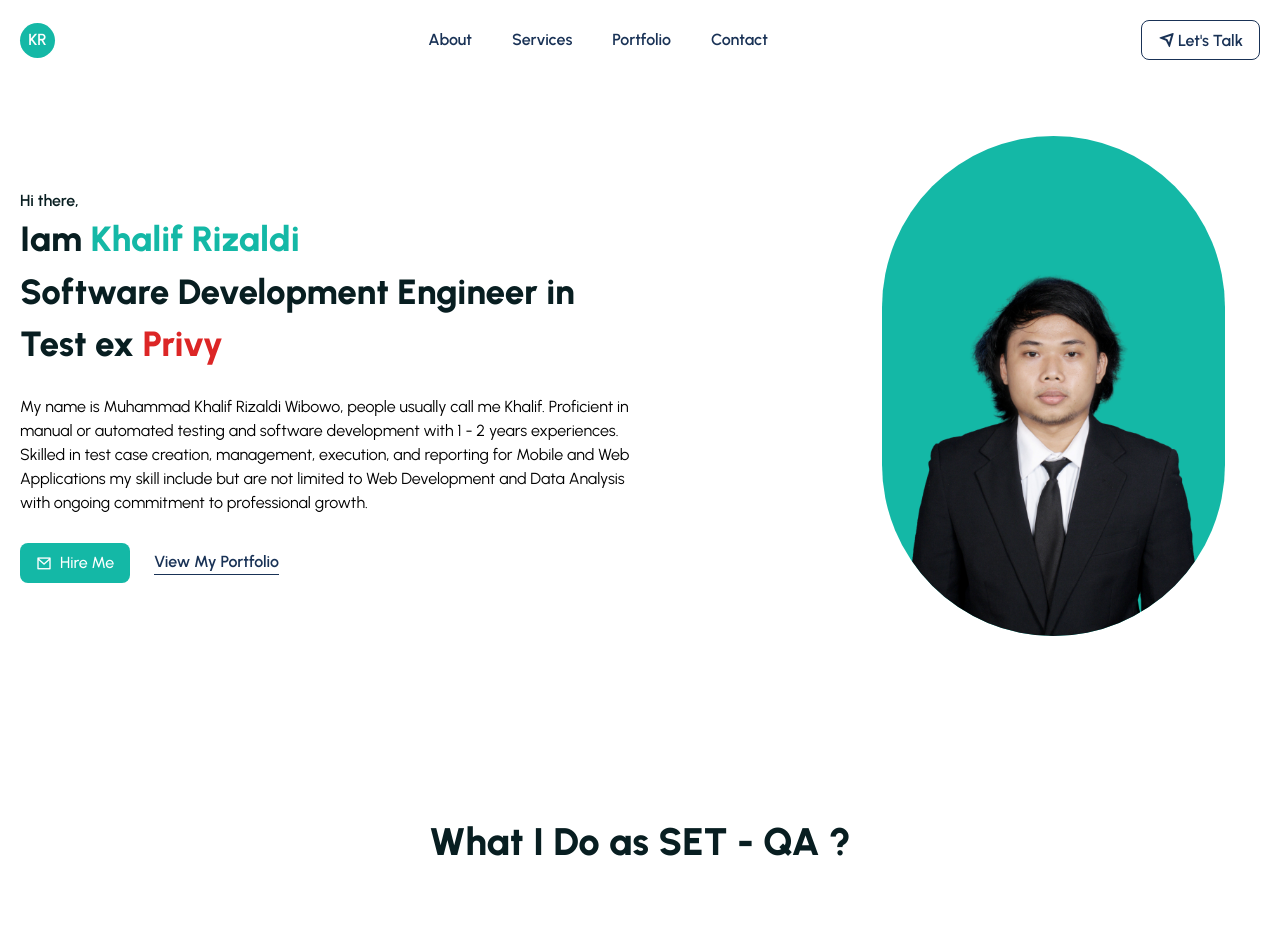
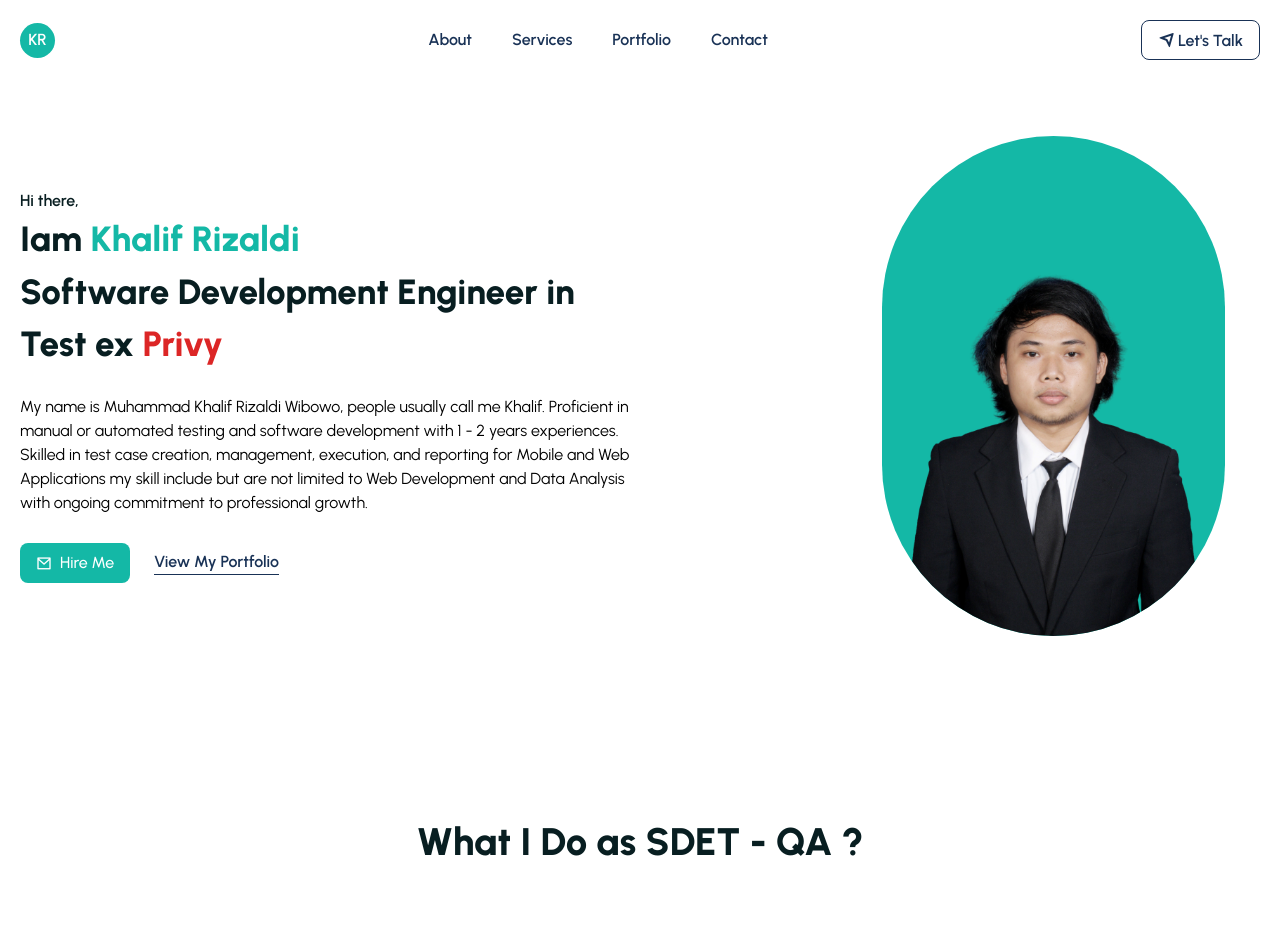
Before and after one commit to Krizaldiw/React_Portfolio_Website, a React (Create React App) app: page / in a window 1280 px wide. Shown: the top 952 px of the page. Built offline with nearby package versions, Linux system fonts and the light colour scheme.

Commit message:
[RFC 3010202302] Update Services.jsx

```diff
--- a/src/components/UI/Services.jsx
+++ b/src/components/UI/Services.jsx
@@ -52,7 +52,7 @@ export default function Example() {
       <div className="mx-auto max-w-7xl px-6 lg:px-8">
         <div className="mx-auto max-w-2xl lg:text-center">
           <p className="text-headingColor font-[800] text-[2.4rem] mb-5">
-            What I Do as SET - QA ?
+            What I Do as SDET - QA ?
           </p>
           {/* <p className="mt-6 text-lg leading-8 text-gray-600">
             Quis tellus eget adipiscing convallis sit sit eget aliquet quis. Suspendisse eget egestas a elementum
```
